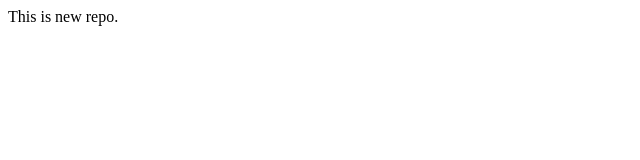
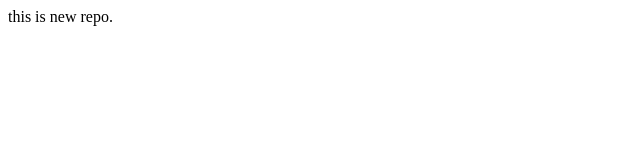
Before and after one commit to harsha3v777/localrepo, a plain HTML site: page index.html in a window 1280 px wide. Shown: the full height of the page, 0-640 px from the left. Drawn offline with Linux system fonts and the light colour scheme.

Commit message:
final fixed

```diff
--- a/index.html
+++ b/index.html
@@ -1 +1 @@
-<p>This is new repo.</p>
+<p>this is new repo.</p>
```
